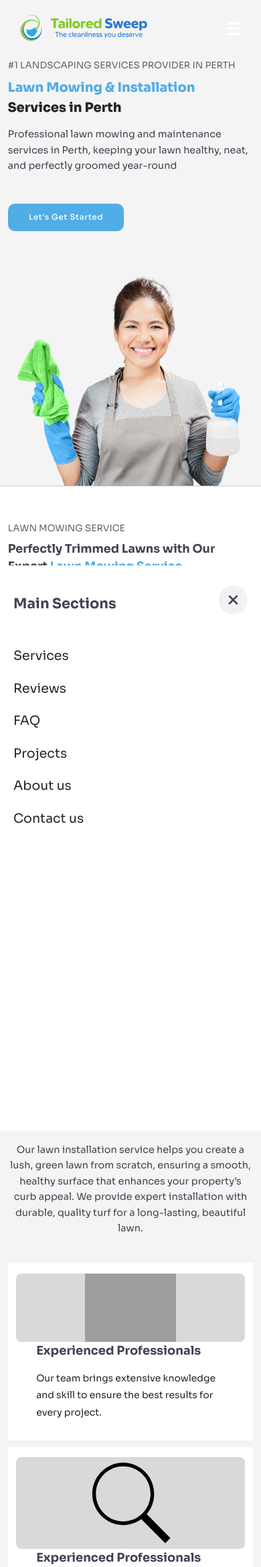
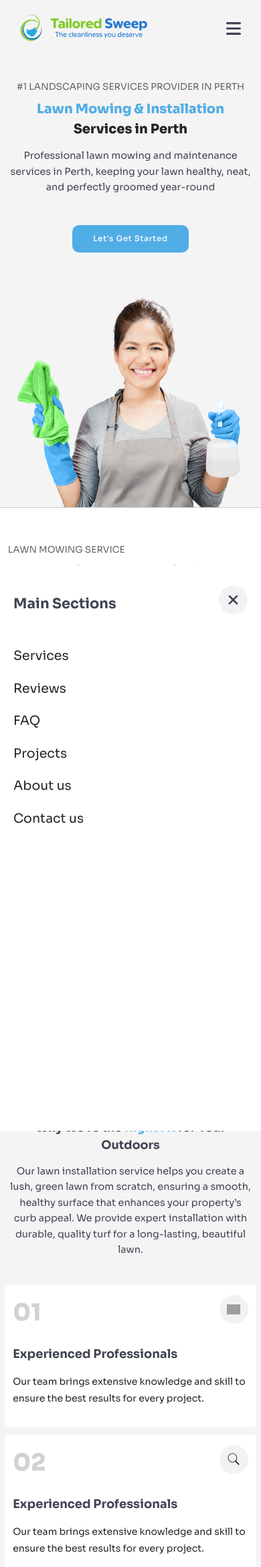
Before and after one commit to resadindipa/tailoredsweep, a PHP site: page / in a window 390 px wide. Shown: the top 2339 px of the page at 67% size. Run offline with PHP 8.4, Linux system fonts and the light colour scheme; grey boxes are pictures that could not be loaded.

Commit message:
Last commit before showing to the client

```diff
--- a/index.html
+++ b/index.html
@@ -47,7 +47,7 @@
                 <p class="action-btn navbar-navigate-link" id="nav-bar-contact-us" data-page="index.html" data-scroll="contact-us-section-item">Contact us</p>
             </div>
 
-            <img src="contents/images/navbariconwhite.svg" alt="" id="nav-bar-toggle">
+            <img src="contents/images/navbaricon.svg" alt="" id="nav-bar-toggle">
         </div>
     </div>
 
@@ -78,7 +78,7 @@
                     <div class="row">
                         <div class="col-lg-6 col-md-12 col-sm-12 col-xs-12" id="header-section-item-desc">
                             <div class="section-mid-item-contact">
-                                <div>
+                                <div id="main-section-text-container">
                                     <p class="main-section-heading section-heading">#1 landscaping services provider in perth</p>
                                     <h1 class="main-section-title"><span>Lawn Mowing & Installation</span> Services in Perth</h1>
                                     <p class="main-section-desc section-desc">Professional lawn mowing and maintenance services in Perth, keeping your lawn healthy, neat, and perfectly groomed year-round</p>
@@ -161,21 +161,26 @@
                                             </div>
                                         </div>
                                         <div class="col-lg-9">
-                                            <div class="num-item-cell-desc-cont">
+                                            <div class="num-item-cell-top-sec">
+                                                <h4 class="num-item-cell-top-sec-number">01</h4>
+                                                <div class="osc-btn">
+                                                    <div class="osc-btn-div">
+                                                        <button class="osc-btn-container" style="background-image: url('projects/sydneybuilds.com/contents/images/engineer.svg');"></button>
+                                                    </div>
+                                                </div>
+                                            </div>
+                                            <div class="num-item-cell-desc-container">
                                                 <h2 class="num-item-cell-title">Experienced Professionals</h2>
                                                 <p class="num-item-cell-desc">Our team brings extensive knowledge and skill to ensure the best results for every project. </p>
                                             </div>
                                         </div>
                                     </div>
-
-
                                 </div>
                             </div>
-
                         </div>
                         <div class="col-lg-6 col-md-6">
 
-                            <div class="num-item-cell wp-cell pad-right-none">
+                            <div class="num-item-cell wp-cell pad-left-none">
                                 <div class="num-item-cell-div">
                                     <div class="row">
                                         <div class="col-lg-3">
@@ -188,18 +193,24 @@
                                             </div>
                                         </div>
                                         <div class="col-lg-9">
-                                            <div class="num-item-cell-desc-cont">
+                                            <div class="num-item-cell-top-sec">
+                                                <h4 class="num-item-cell-top-sec-number">02</h4>
+                                                <div class="osc-btn">
+                                                    <div class="osc-btn-div">
+                                                        <button class="osc-btn-container" style="background-image: url('contents/images/attention.svg');"></button>
+                                                    </div>
+                                                </div>
+                                            </div>
+                                            <div class="num-item-cell-desc-container">
                                                 <h2 class="num-item-cell-title">Experienced Professionals</h2>
                                                 <p class="num-item-cell-desc">Our team brings extensive knowledge and skill to ensure the best results for every project. </p>
                                             </div>
                                         </div>
                                     </div>
-
-
                                 </div>
                             </div>
+                        </div>
 
-                        </div>
                     </div>
                     <div class="row">
                         <div class="col-lg-6 col-md-6">
@@ -217,22 +228,27 @@
                                             </div>
                                         </div>
                                         <div class="col-lg-9">
-                                            <div class="num-item-cell-desc-cont">
+                                            <div class="num-item-cell-top-sec">
+                                                <h4 class="num-item-cell-top-sec-number">03</h4>
+                                                <div class="osc-btn">
+                                                    <div class="osc-btn-div">
+                                                        <button class="osc-btn-container" style="background-image: url('contents/images/time.svg');"></button>
+                                                    </div>
+                                                </div>
+                                            </div>
+                                            <div class="num-item-cell-desc-container">
                                                 <h2 class="num-item-cell-title">Reliable and Timely Service</h2>
-                                                <p class="num-item-cell-desc">We complete every job efficiently, respecting your schedule and ensuring timely delivery with quality. </p>
+                                                <p class="num-item-cell-desc">We complete every job efficiently, respecting your schedule and ensuring timely delivery with quality.</p>
                                             </div>
                                         </div>
                                     </div>
-
-
                                 </div>
                             </div>
-
                         </div>
 
                         <div class="col-lg-6 col-md-6">
 
-                            <div class="num-item-cell wp-cell pad-right-none">
+                            <div class="num-item-cell wp-cell pad-left-none">
                                 <div class="num-item-cell-div">
                                     <div class="row">
                                         <div class="col-lg-3">
@@ -245,18 +261,25 @@
                                             </div>
                                         </div>
                                         <div class="col-lg-9">
-                                            <div class="num-item-cell-desc-cont">
+                                            <div class="num-item-cell-top-sec">
+                                                <h4 class="num-item-cell-top-sec-number">04</h4>
+                                                <div class="osc-btn">
+                                                    <div class="osc-btn-div">
+                                                        <button class="osc-btn-container" style="background-image: url('contents/images/price.png');"></button>
+                                                    </div>
+                                                </div>
+                                            </div>
+                                            <div class="num-item-cell-desc-container">
                                                 <h2 class="num-item-cell-title">Affordable Pricing</h2>
-                                                <p class="num-item-cell-desc">Our services are designed to offer great value, combining quality work with cost-effective pricing solutions. </p>
+                                                <p class="num-item-cell-desc">Our services are designed to offer great value, combining quality work with cost-effective pricing solutions.</p>
                                             </div>
                                         </div>
                                     </div>
+                                </div>
+                            </div>
+                        </div>
 
 
-                                </div>
-                            </div>
-
-                        </div>
 
                     </div>
                 </div>
@@ -308,7 +331,7 @@
         <div class="section-item-main">
             <div class="main-section">
                 <div class="row">
-                    <div class="col-lg-9 col-md-9 col-sm-12">
+                    <div class="col-lg-9 col-md-9 col-sm-7">
                         <div class="full-width-container-text section-mid-item-contact">
                             <div>
                                 <h2 class="section-title full-width-container-title">Request a Quote Today!</h2>
@@ -316,7 +339,7 @@
                         </div>
 
                     </div>
-                    <div class="col-lg-3 col-md-3 col-sm-12">
+                    <div class="col-lg-3 col-md-3 col-sm-5">
                         <div class="full-width-container-btn">
                             <div class="osc-btn">
                                 <div>
@@ -888,11 +911,11 @@
                     </div>
 
                     <div class="col-lg-6 col-md-12 col-sm-12 col-xs-12 contact-section-form">
-                        <h3 class="section-title">Areas We Serve</h3>
-                        <div class="" style="overflow: hidden; height: 400px; width: 100%; border-radius: 20px;">
+                        <!-- <h3 class="section-title">Contact us</h3> -->
+                        <!-- <div class="" style="overflow: hidden; height: 400px; width: 100%; border-radius: 20px;">
                             <iframe style="border:0; border-radius: 15px; margin-top: -9%;" width="100%" height="100%" src="https://www.google.com/maps/d/u/0/embed?mid=1X1bYEzOda2Ws5zPUlZ-4lFsdF_zIrv0&ehbc=2E312F&noprof=1"></iframe>
-                        </div>
-                        <!-- <div class="section-item-main contact-section-form-div">
+                        </div> -->
+                        <div class="section-item-main contact-section-form-div">
                             <h3 class="section-title">Contact us</h3>
                             <p class="section-desc">We'll discuss more about your business issues and possible solutions</p>
                             <p id="contact-section-success">Message sent <span>Successfully!</span> We'll get back to you within <span>24 hours.</span></p>
@@ -903,7 +926,7 @@
                                 <p id="form-error" class="section-heading section-heading-small">- complete all the fields</p>
                                 <input id="submit-form" type="submit" class="contact-text-submit" value="Send message">
                             </form>
-                        </div> -->
+                        </div>
                     </div>
                 </div>
             </div>
@@ -918,7 +941,7 @@
                     <div class="container-fluid">
                         <div class="row">
                             <div class="col-lg-6 col-md-8 col-sm-8 footer-1-row-col-top">
-                                <img class="footer-logo" src="contents/images/whitetextlogo2.svg" alt="">
+                                <img class="footer-logo" src="contents/images/logowithtextwhite.svg" alt="">
                                 <p class="ventoras-tagline">Crafting Beautiful Landscapes with Expert Care and Attention.</p>
 
 
--- a/styles/home.css
+++ b/styles/home.css
@@ -493,14 +493,23 @@
 
 .num-item-cell .num-item-cell-div {
     border: 1px solid #40445242;
+    border-radius: 5px;
     padding: 20px;
     height: 100%;
+}
+
+.why-choose-us-section-table .num-item-cell .num-item-cell-div {
+    padding: 1.8vw;
 }
 
 .num-item-cell .num-item-cell-title {
     color: #404452;
     font-size: 18px;
     font-weight: 700;
+}
+
+.num-item-cell-desc-container {
+    padding: 0 15px;
 }
 
 .num-item-cell .num-item-cell-desc {
@@ -512,6 +521,10 @@
     display: flex;
     flex-direction: row;
     justify-content: space-between;
+}
+
+.why-choose-us-section-table .num-item-cell-top-sec {
+    display: none;
 }
 
 .num-item-cell-top-sec .num-item-cell-top-sec-number {
@@ -575,7 +588,7 @@
 .full-width-container-title {
     color: white;
     margin: 0;
-    font-size: 24px;
+    font-size: 22px;
 }
 
 .full-width-container-btn {
@@ -675,10 +688,13 @@
     margin-top: 4px;
 }
 
+#projects-section-item .projects-item-desc-btn {
+    margin: 10px;
+}
+
 .projects-item-desc-btn {
     width: 45px;
     height: 45px;
-    margin: 10px;
 }
 
 
@@ -883,9 +899,10 @@
 }
 
 .contact-text-submit {
-    background-color: #8bc646;
+    background-color: var(--light-blue);
     color: white;
     font-family: "Sora", sans-serif;
+    transition-duration: 0.3s;
     padding: 15px 25px;
     border: none;
     border-radius: 10px;
@@ -908,6 +925,7 @@
 .contact-text-submit:hover {
     cursor: pointer;
     font-weight: 500;
+    background-color: var(--dark-blue);
 }
 
 
@@ -940,7 +958,7 @@
 
 .contact-method-main h3 {
     display: inline-block;
-    font-size: 1.3vw;
+    /* font-size: 1.3vw; */
     margin-left: 25px;
     margin-right: 25px;
 }
@@ -1018,8 +1036,8 @@
 }
 
 .hrr-red {
-    height: 7px!important;
-    background-color: #8bc646!important;
+    height: 4px!important;
+    background-color: var(--light-blue)!important;
     opacity: 100%!important;
 }
 
--- a/styles/home5.css
+++ b/styles/home5.css
@@ -1,6 +1,6 @@
 @media only screen and (max-width: 1100px) and (min-width:768px) {
     .projects-item-desc-btn {
-        display: none;
+        /* display: none; */
     }
     .projects-item-desc-text {
         width: auto;
@@ -9,7 +9,7 @@
         padding: 1.3vw;
     }
     .projects-item-img {
-        height: 17vw;
+        height: 19vw;
     }
 }
 
@@ -22,6 +22,16 @@
 }
 
 @media only screen and (max-width: 992px) {
+    /* main section */
+    #main-section-text-container {
+        text-align: center;
+    }
+    #main-img-col {
+        align-items: center;
+    }
+    #header-section-item .main-section {
+        margin-top: 9vw;
+    }
     .section-tab-side-comp-img {
         width: 100%;
         float: none;
@@ -36,12 +46,37 @@
     .contact-section-form .section-desc {
         margin: 0;
     }
+    /* num item cell */
+    /* converts the num item cell from picture with side desc to no picture only desc with numbered cell */
+    .num-item-cell-img {
+        display: none!important;
+    }
+    .num-item-cell-top-sec {
+        display: flex!important;
+    }
+    .num-item-cell .num-item-cell-title {
+        margin-top: revert!important;
+    }
+    .num-item-cell-desc-container {
+        padding: 0;
+    }
 }
 
 @media only screen and (max-width: 768px) {
     .main-section {
         padding: 0 20px;
     }
+    /* num item cell */
+    /* converts the num item cell from picture with side desc to no picture only desc with numbered cell */
+    /* .num-item-cell-img {
+        display: none!important;
+    }
+    .num-item-cell-top-sec {
+        display: flex!important;
+    }
+    .num-item-cell .num-item-cell-title {
+        margin-top: revert!important;
+    } */
     /* projects we've done */
     .projects-item-desc {
         padding: 2.1vw;
@@ -129,15 +164,16 @@
         line-height: 6.5vw;
     }
     .num-item-cell {
-        padding: 1.5vw 0;
+        padding: 1.5vw 0!important;
     }
     .num-item-cell .num-item-cell-div {
-        padding: 3.9vw 3.2vw;
+        padding: 3.9vw 3.2vw!important;
     }
     .osc-btn {
         height: fit-content;
     }
-    .osc-btn-container {
+    .osc-btn-container,
+    .car-control-btn {
         width: 11vw;
         height: 11vw;
     }
@@ -162,7 +198,7 @@
         float: none!important;
     }
     #carouselExampleIndicators3 .carousel-item .num-item-cell .num-item-cell-div {
-        padding: 0;
+        padding: 0!important;
     }
     .projects-item-img {
         height: 50vw;
@@ -225,13 +261,20 @@
     /* contact methods items - main and normal */
     .contact-method-item {
         padding: 3vw 0;
+        width: 100%;
         margin: 0;
     }
     /* main contact method */
-    .contact-method-main-icon img,
+    .contact-method-main-icon-img {
+        width: 6vw !important;
+        height: 6vw !important;
+    }
     .contact-method-icon img {
         width: 5vw !important;
         height: 5vw !important;
+    }
+    .contact-method-main .osc-btn-container {
+        margin: revert!important;
     }
     .contact-section-form h3.section-title {
         font-size: 4.6vw;
```
Also changed, not shown: contents/images/logowithtextwhite.svg (added).
